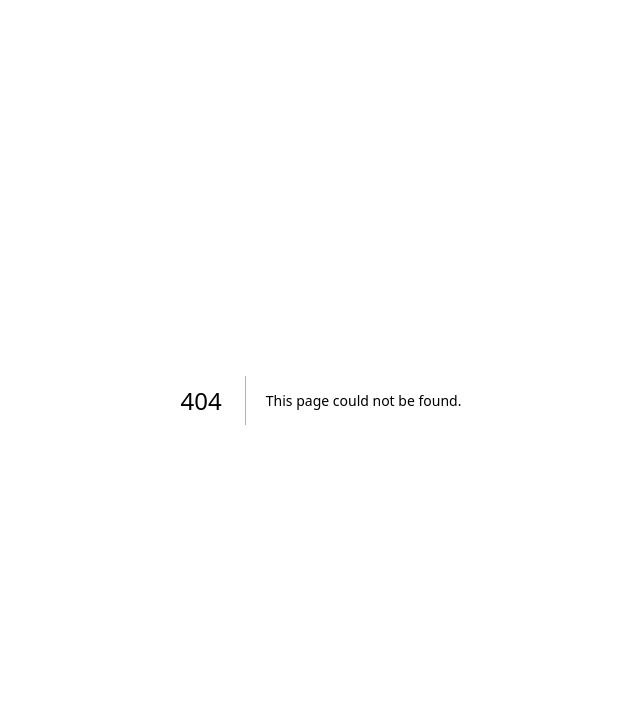
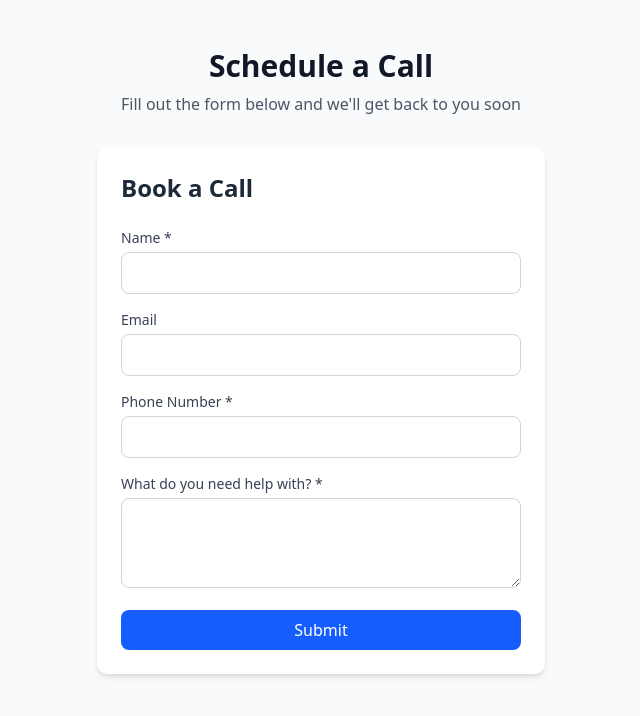
Before and after one commit to SumitThakur-55/construction-portfolio, a Next.js app: page /book-call in a window 1280 px wide. Before the commit this address had no page. Shown: the top 716 px of the page, without its empty margins (319-959 px from the left). Built offline with nearby package versions, Linux system fonts and the light colour scheme.

Commit message:
Add book-call page ROUTE IS UNPROTECTED

```diff
--- /dev/null
+++ b/src/app/admin-panel/page.tsx
@@ -0,0 +1,16 @@
+"use client";
+
+import GetContacts from '@/components/GetContacts';
+
+export default function AdminPanel() {
+  return (
+
+      <main className="max-w-7xl mx-auto py-6 sm:px-6 lg:px-8">
+        <div className="px-4 py-6 sm:px-0">
+          <div className="border-2 border-dashed border-gray-200 rounded-lg p-4">
+            <GetContacts />
+          </div>
+        </div>
+      </main>
+  );
+}
--- /dev/null
+++ b/src/app/book-call/page.tsx
@@ -0,0 +1,15 @@
+import BookCall from '@/components/BookCall';
+
+export default function BookCallPage() {
+  return (
+    <div className="min-h-screen bg-gray-50 py-12 px-4 sm:px-6 lg:px-8">
+      <div className="max-w-3xl mx-auto">
+        <div className="text-center mb-8">
+          <h1 className="text-3xl font-bold text-gray-900 mb-2">Schedule a Call</h1>
+          <p className="text-gray-600">Fill out the form below and we'll get back to you soon</p>
+        </div>
+        <BookCall />
+      </div>
+    </div>
+  );
+}
--- /dev/null
+++ b/src/components/BookCall.tsx
@@ -0,0 +1,146 @@
+"use client";
+
+import { useState } from 'react';
+
+type FormData = {
+  name: string;
+  email: string;
+  phone_number: string;
+  work: string;
+};
+
+export default function BookCall() {
+  const [formData, setFormData] = useState<FormData>({
+    name: '',
+    email: '',
+    phone_number: '',
+    work: ''
+  });
+  const [isSubmitting, setIsSubmitting] = useState(false);
+  const [message, setMessage] = useState({ text: '', isError: false });
+
+  const handleChange = (e: React.ChangeEvent<HTMLInputElement | HTMLTextAreaElement>) => {
+    const { name, value } = e.target;
+    setFormData(prev => ({
+      ...prev,
+      [name]: value
+    }));
+  };
+
+  const handleSubmit = async (e: React.FormEvent) => {
+    e.preventDefault();
+    setIsSubmitting(true);
+    setMessage({ text: '', isError: false });
+
+    try {
+      const response = await fetch('/api/contact', {
+        method: 'POST',
+        headers: {
+          'Content-Type': 'application/json',
+        },
+        body: JSON.stringify(formData),
+      });
+
+      if (!response.ok) {
+        throw new Error('Failed to submit form');
+      }
+
+      setMessage({ text: 'Thank you! We will contact you soon.', isError: false });
+      setFormData({
+        name: '',
+        email: '',
+        phone_number: '',
+        work: ''
+      });
+    } catch (error) {
+      setMessage({ text: 'Something went wrong. Please try again.', isError: true });
+    } finally {
+      setIsSubmitting(false);
+    }
+  };
+
+  return (
+    <div className="max-w-md mx-auto p-6 bg-white rounded-lg shadow-md">
+      <h2 className="text-2xl font-semibold mb-6 text-gray-800">Book a Call</h2>
+
+      <form onSubmit={handleSubmit} className="space-y-4">
+        <div>
+          <label htmlFor="name" className="block text-sm font-medium text-gray-700 mb-1">
+            Name *
+          </label>
+          <input
+            type="text"
+            id="name"
+            name="name"
+            value={formData.name}
+            onChange={handleChange}
+            required
+            className="w-full px-4 py-2 border border-gray-300 rounded-md focus:outline-none focus:ring-2 focus:ring-blue-500"
+          />
+        </div>
+
+        <div>
+          <label htmlFor="email" className="block text-sm font-medium text-gray-700 mb-1">
+            Email
+          </label>
+          <input
+            type="email"
+            id="email"
+            name="email"
+            value={formData.email}
+            onChange={handleChange}
+            className="w-full px-4 py-2 border border-gray-300 rounded-md focus:outline-none focus:ring-2 focus:ring-blue-500"
+          />
+        </div>
+
+        <div>
+          <label htmlFor="phone_number" className="block text-sm font-medium text-gray-700 mb-1">
+            Phone Number *
+          </label>
+          <input
+            type="tel"
+            id="phone_number"
+            name="phone_number"
+            value={formData.phone_number}
+            onChange={handleChange}
+            required
+            className="w-full px-4 py-2 border border-gray-300 rounded-md focus:outline-none focus:ring-2 focus:ring-blue-500"
+          />
+        </div>
+
+        <div>
+          <label htmlFor="work" className="block text-sm font-medium text-gray-700 mb-1">
+            What do you need help with? *
+          </label>
+          <textarea
+            id="work"
+            name="work"
+            value={formData.work}
+            onChange={handleChange}
+            required
+            rows={3}
+            className="w-full px-4 py-2 border border-gray-300 rounded-md focus:outline-none focus:ring-2 focus:ring-blue-500"
+          />
+        </div>
+
+        {message.text && (
+          <div className={`p-3 rounded-md ${message.isError ? 'bg-red-100 text-red-700' : 'bg-green-100 text-green-700'}`}>
+            {message.text}
+          </div>
+        )}
+
+        <button
+          type="submit"
+          disabled={isSubmitting}
+          className={`w-full py-2 px-4 rounded-md text-white font-medium focus:outline-none focus:ring-2 focus:ring-offset-2 focus:ring-blue-500 ${
+            isSubmitting
+              ? 'bg-blue-400 cursor-not-allowed'
+              : 'bg-blue-600 hover:bg-blue-700'
+          }`}
+        >
+          {isSubmitting ? 'Submitting...' : 'Submit'}
+        </button>
+      </form>
+    </div>
+  );
+}
--- /dev/null
+++ b/src/components/GetContacts.tsx
@@ -0,0 +1,96 @@
+"use client";
+
+import { useState, useEffect } from 'react';
+
+type Contact = {
+  phone_number?: string;
+  email?: string;
+  name: string;
+  work: string;
+  created_at?: string;
+  updated_at?: string;
+};
+
+type ApiResponse = {
+  message: string;
+  data: Contact[];
+  count: number;
+};
+
+export default function GetContacts() {
+  const [contacts, setContacts] = useState<Contact[]>([]);
+  const [loading, setLoading] = useState<boolean>(true);
+  const [error, setError] = useState<string | null>(null);
+
+  useEffect(() => {
+    const fetchContacts = async () => {
+      try {
+        const response = await fetch('/api/contact');
+        if (!response.ok) {
+          throw new Error(`Error: ${response.status}`);
+        }
+        const data: ApiResponse = await response.json();
+        setContacts(data.data);
+      } catch (err) {
+        setError(err instanceof Error ? err.message : 'Failed to fetch contacts');
+        console.error('Error fetching contacts:', err);
+      } finally {
+        setLoading(false);
+      }
+    };
+
+    fetchContacts();
+  }, []);
+
+  if (loading) {
+    return <div className="p-4">Loading contacts...</div>;
+  }
+
+  if (error) {
+    return <div className="p-4 text-red-500">Error: {error}</div>;
+  }
+
+  if (contacts.length === 0) {
+    return <div className="p-4">No contacts found.</div>;
+  }
+
+  return (
+    <div className="p-4">
+      <h2 className="text-2xl font-bold mb-4">Contact Submissions</h2>
+      <div className="overflow-x-auto">
+        <table className="min-w-full bg-white border border-gray-200 rounded-lg">
+          <thead className="bg-gray-50">
+            <tr>
+              <th className="px-6 py-3 text-left text-xs font-medium text-gray-500 uppercase tracking-wider">Name</th>
+              <th className="px-6 py-3 text-left text-xs font-medium text-gray-500 uppercase tracking-wider">Email</th>
+              <th className="px-6 py-3 text-left text-xs font-medium text-gray-500 uppercase tracking-wider">Phone</th>
+              <th className="px-6 py-3 text-left text-xs font-medium text-gray-500 uppercase tracking-wider">Work</th>
+              <th className="px-6 py-3 text-left text-xs font-medium text-gray-500 uppercase tracking-wider">Submitted</th>
+            </tr>
+          </thead>
+          <tbody className="bg-white divide-y divide-gray-200">
+            {contacts.map((contact, index) => (
+              <tr key={index} className={index % 2 === 0 ? 'bg-white' : 'bg-gray-50'}>
+                <td className="px-6 py-4 whitespace-nowrap text-sm font-medium text-gray-900">
+                  {contact.name}
+                </td>
+                <td className="px-6 py-4 whitespace-nowrap text-sm text-gray-500">
+                  {contact.email || 'N/A'}
+                </td>
+                <td className="px-6 py-4 whitespace-nowrap text-sm text-gray-500">
+                  {contact.phone_number || 'N/A'}
+                </td>
+                <td className="px-6 py-4 whitespace-nowrap text-sm text-gray-500">
+                  {contact.work}
+                </td>
+                <td className="px-6 py-4 whitespace-nowrap text-sm text-gray-500">
+                  {contact.created_at ? new Date(contact.created_at).toLocaleString() : 'N/A'}
+                </td>
+              </tr>
+            ))}
+          </tbody>
+        </table>
+      </div>
+    </div>
+  );
+}
```
Also changed, not shown: 2 other files (tests, documents, lock files or other folders).
